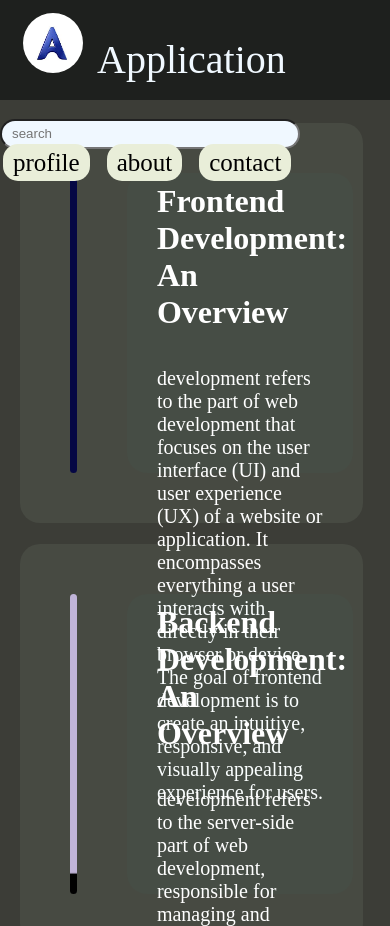
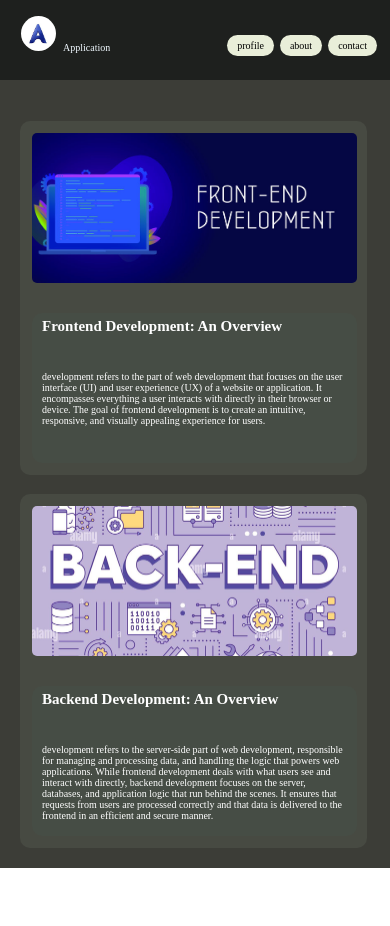
Before and after one commit to User000094/staticweb, a plain HTML site: page mystaticweb/index.html in a window 390 px wide. Shown: the top 926 px of the page. After the commit the page ends 868 px from the top, so only its background shows below. Drawn offline with Linux system fonts and the light colour scheme.

Commit message:
second push

```diff
--- a/mystaticweb/content.css
+++ b/mystaticweb/content.css
@@ -13,6 +13,8 @@
     padding-bottom:20px ;
 
 }
+
+
     #each_content{
         background-color:#6975653c;
         height: 400px;
@@ -61,3 +63,138 @@ p{
         background-repeat: no-repeat;
         background-size: cover;
     }
+
+
+@media all and (max-width:1000px)
+{
+    *{
+        margin: 0;
+        padding: 0;
+        box-sizing: border-box;
+    }
+    #content{
+        background-color: #3C3D37;
+        height:auto;
+        width: auto;
+        padding-top: 120px;
+        padding-left:20px ;
+        padding-right: 20px;
+        padding-bottom:20px ;
+
+    }
+    #each_content{
+        display: block;
+        background-color:#6975653c;
+        height:auto;
+        margin-top: 3px;
+        padding: 2px;
+        width:98%;
+        border: 0px solid black;
+        border-radius: 15px;
+        align-items: center;
+        align-items: center;
+
+
+    }
+    #block_content{
+        height: 300px;
+        width:98%;
+        background-color: #eaea0a;
+        border-radius:5px ;
+        margin-right: 10px;
+        margin-top: 10px;
+        margin-left: 10px;
+        background-image: url("images/frontend.png");
+        background-repeat: no-repeat;
+        background-position: center;
+        background-size:98%;
+    }
+    #block_matter{
+        height: 300px;
+        width:98%;
+        background-color: rgba(0, 255, 255, 0.017);
+        border-radius:10px ;
+        margin-left:10px ;
+        margin-top: 30px;
+        margin-right: 10pxx;
+        margin-bottom: 10px;
+        color: white;
+        padding-top: 5px;
+        padding-bottom:5px ;
+        padding-left:10px ;
+        padding-right: 10px;
+
+    }
+    h1{
+        font-size: 40px;
+    }
+    p{
+        font-size:20px;
+    }
+}
+@media  screen and (max-width:490px) {
+    *{
+        margin: 0;
+        padding: 0;
+        box-sizing: border-box;
+    }
+    #content{
+        background-color: #3C3D37;
+        height:auto;
+        width: auto;
+        padding-top: 120px;
+        padding-left:20px ;
+        padding-right: 20px;
+        padding-bottom:20px ;
+
+    }
+    #each_content{
+        display: block;
+        background-color:#6975653c;
+        height:auto;
+        margin-top: 1px;
+        padding: 2px;
+        width:99%;
+        border: 0px solid black;
+        border-radius: 10px;
+        align-items: center;
+
+
+    }
+    #block_content{
+        height: 150px;
+        width:95%;
+        background-color: #eaea0a;
+        border-radius:5px ;
+        margin-right: 0px;
+        margin-top: 10px;
+        margin-left: 10px;
+        background-image: url("images/frontend.png");
+        background-repeat: no-repeat;
+        background-position: center;
+        background-size:98%;
+    }
+    #block_matter{
+        height: 150px;
+        width:95%;
+        background-color: rgba(0, 255, 255, 0.017);
+        border-radius:10px ;
+        margin-left:10px ;
+        margin-top: 30px;
+        margin-right: 10pxx;
+        margin-bottom: 10px;
+        color: white;
+        padding-top: 5px;
+        padding-bottom:5px ;
+        padding-left:10px ;
+        padding-right: 10px;
+
+    }
+    h1{
+        font-size: 15px;
+    }
+    p{
+        font-size:10px;
+    }
+
+}
--- a/mystaticweb/header.css
+++ b/mystaticweb/header.css
@@ -2,6 +2,9 @@ body
 {
     margin: 0px;
 }
+/* @media all and (min-width:1000px)
+{ */
+
 
     header
     {
@@ -66,5 +69,146 @@ input{
         border-radius:15px ;
         padding: 10px;
         margin-right: 40px;
+        /* display: none; */
 
     }
+/* } */
+@media all and (max-width:1000px)
+{
+    header
+    {
+        height: 100px;
+        width: 100%;
+        background-color:#1E201E;
+        padding:0px;
+        position: fixed;
+    }
+    #left
+    {
+        float: left;
+        align-items: center;
+        padding: 3px;
+        color: aliceblue;
+    }
+    #left>li{
+        font-size:30px;
+
+    }
+    img{
+        height: 50px;
+        border-radius: 50%;
+        margin-left:20px;
+        margin-top: 10px;
+        color: white;
+
+    }
+    #right
+    {
+        float: right;
+        margin-right: 20px;
+        margin-top: 35px;
+        display: flex;
+
+
+    }
+    li
+    {
+        display: inline-block;
+        list-style: none;
+        text-decoration: none;
+        margin-right:10px;
+        font-size: 15px;
+
+    }
+    #right>li>a
+    {
+        text-decoration: none;
+        margin-left: 3px;
+        background-color:#E9EED9;
+        padding: 5px 10px 5px 10px;
+        border-radius: 15px;
+        text-align: center;
+        color:black;
+        cursor: pointer;
+
+    }
+    input{
+        background-color: aliceblue;
+        height: 20px;
+        width: 220px;
+        border-radius:15px ;
+        padding: 10px;
+        margin-right: 40px;
+        display: none;
+
+    }
+}
+@media all and (max-width:400px) {
+    header
+    {
+        height: 80px;
+        width: 100%;
+        background-color:#1E201E;
+        padding:0px;
+        position: fixed;
+    }
+    #left
+    {
+        float: left;
+        align-items: center;
+        padding: 1px;
+        color: aliceblue;
+    }
+    #left>li{
+        font-size:10px;
+
+    }
+    img{
+        height: 35px;
+        border-radius: 50%;
+        margin-left:20px;
+        margin-top: 15px;
+        color: white;
+
+    }
+    #right
+    {
+        float: right;
+        margin-right: 10px;
+        margin-top: 40px;
+
+
+    }
+    li
+    {
+        display: inline-block;
+        list-style: none;
+        text-decoration: none;
+        margin-right:3px;
+        font-size: 10px;
+
+    }
+    #right>li>a
+    {
+        text-decoration: none;
+        margin-left: 3px;
+        background-color:#E9EED9;
+        padding: 5px 10px 5px 10px;
+        border-radius: 15px;
+        text-align: center;
+        color:black;
+        cursor: pointer;
+
+    }
+    input{
+        background-color: aliceblue;
+        height: 30px;
+        width: 300px;
+        border-radius:15px ;
+        padding: 10px;
+        margin-right: 40px;
+        direction: none;
+
+    }
+
+}
--- a/mystaticweb/index.html
+++ b/mystaticweb/index.html
@@ -13,7 +13,7 @@
 
          <ol id="left">
             <li><img src="images/imag1.png" alt=""> </li>
-            <li>Application</li>
+            <li id="app_name">Application</li>
         </ol>
 
          <ol id="right">
```
Lines whose indentation alone changed are shown as unchanged.
